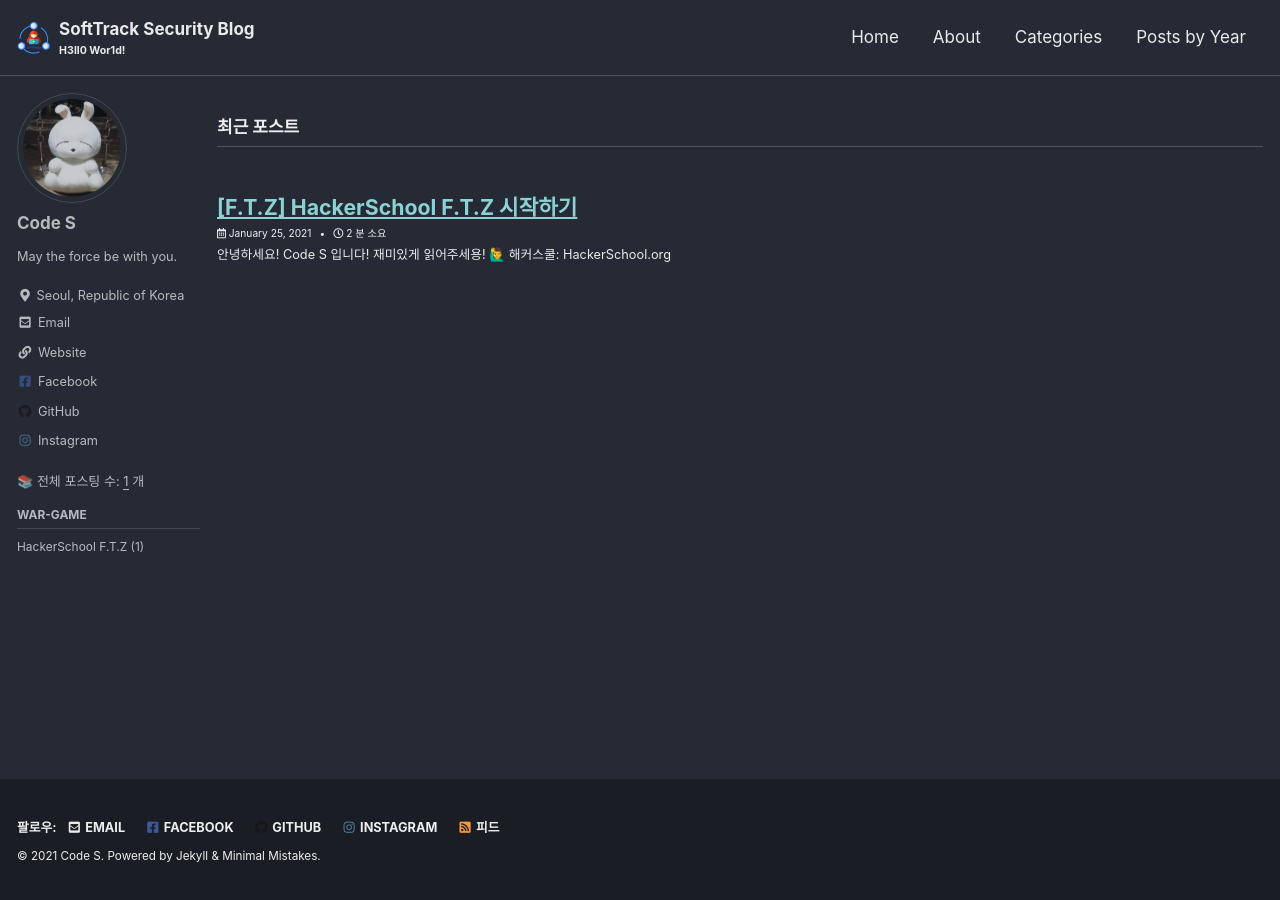
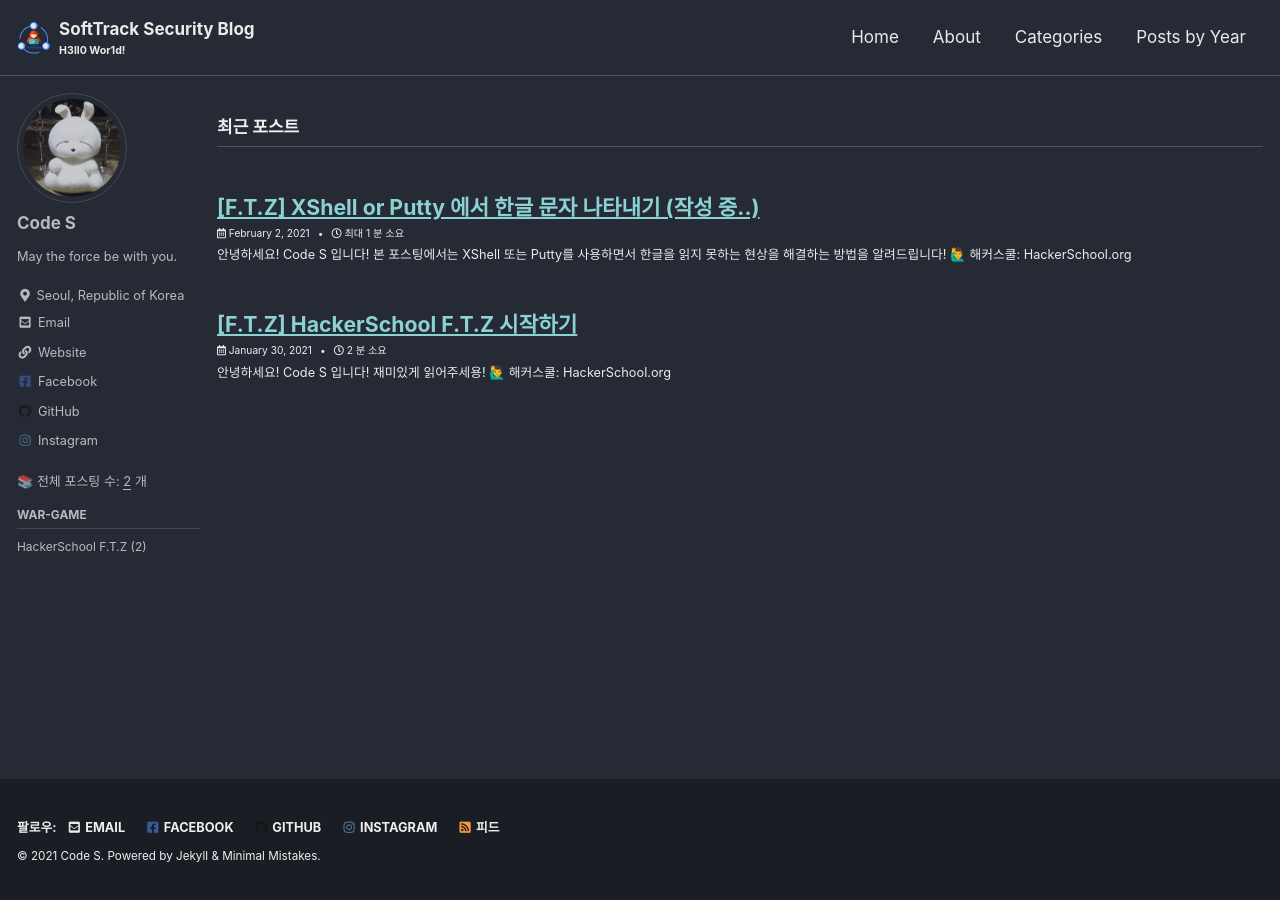
Before and after one commit to AlchemicSH/AlchemicSH.github.io, a Jekyll site: the page built from index.html, in a window 1280 px wide. Built offline with Jekyll 4.4.1, drawn with Linux system fonts in a browser that asks for light colours; cached includes are drawn as plain includes; some web fonts are replaced; the list of posts is cut into pages by our own code.

Commit message:
Update 2 posts

```diff
--- a/_posts/HackerSchool_FTZ/2021-01-25-Start-FTZ.md
+++ b/_posts/HackerSchool_FTZ/2021-01-30-Start-FTZ.md
@@ -1,5 +1,5 @@
 ---
-date: 2021-01-25
+date: 2021-01-30
 title: "[F.T.Z] HackerSchool F.T.Z 시작하기"
 categories:
  - FTZ
--- /dev/null
+++ b/_posts/HackerSchool_FTZ/2021-02-02-Read-Korean.md
@@ -0,0 +1,26 @@
+---
+date: 2021-02-02
+title: "[F.T.Z] XShell or Putty 에서 한글 문자 나타내기 (작성 중..)"
+categories:
+ - FTZ
+tags:
+ - [FTZ, HackerSchool]
+comments: true
+toc: true
+toc_label: "Contents"
+toc_sticky: true
+---
+
+안녕하세요! Code S 입니다! <br>
+본 포스팅에서는 `XShell` 또는 `Putty`를 사용하면서 <br>
+한글을 읽지 못하는 현상을 해결하는 방법을 알려드립니다! 🙋‍♂️  <br>
+해커스쿨: [HackerSchool.org](https://www.hackerschool.org/Sub_Html/HS_Community/index.html)
+{: .notice--warning}
+
+> F.T.Z 접속했는데 ㅇㅙ?? ㅎㅏㄴ글이 다 ㄱㄱㅐ져서 나오지????!! ㅠㅠ
+
+## 0x01. XShell 에서 한글 문자 나타내기!
+
+`XShell`을 이용해서 드디어!!! `F.T.Z`에 접속을 했는데..????????!!
+
+|
```
